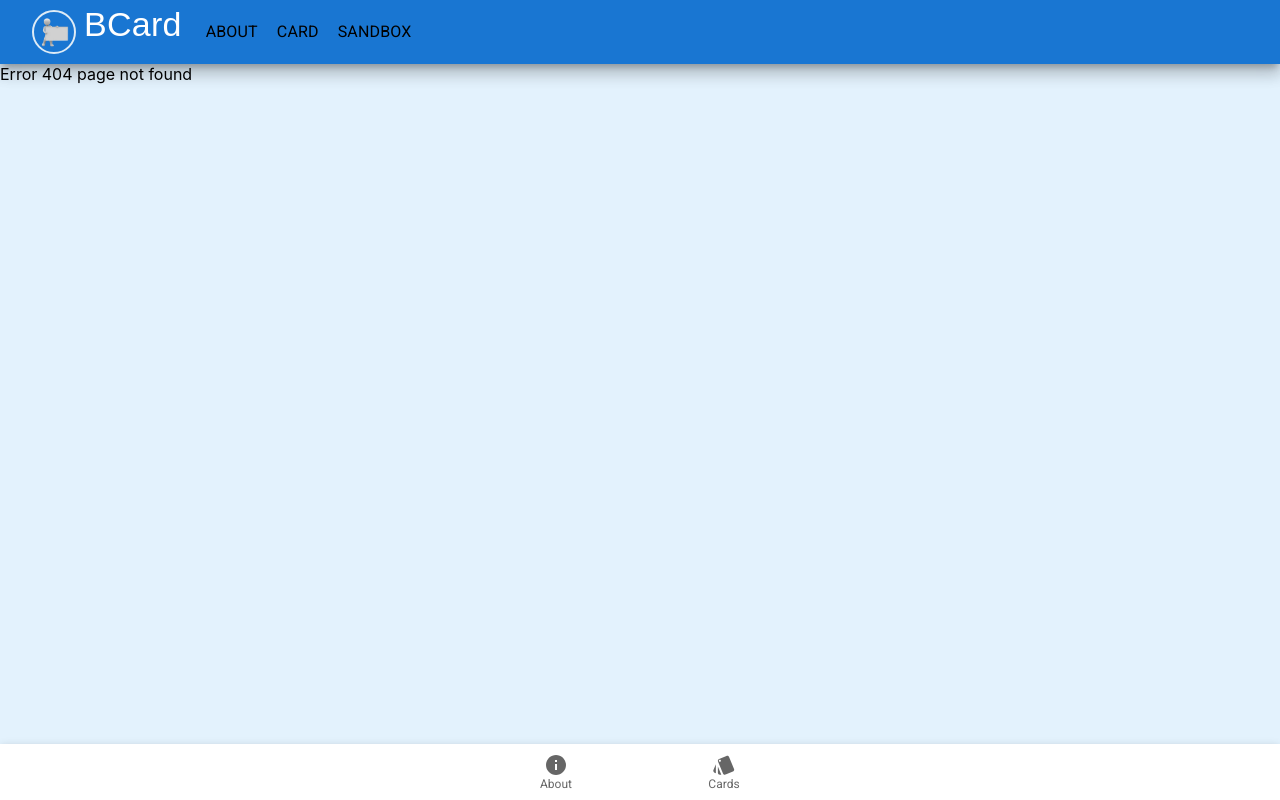
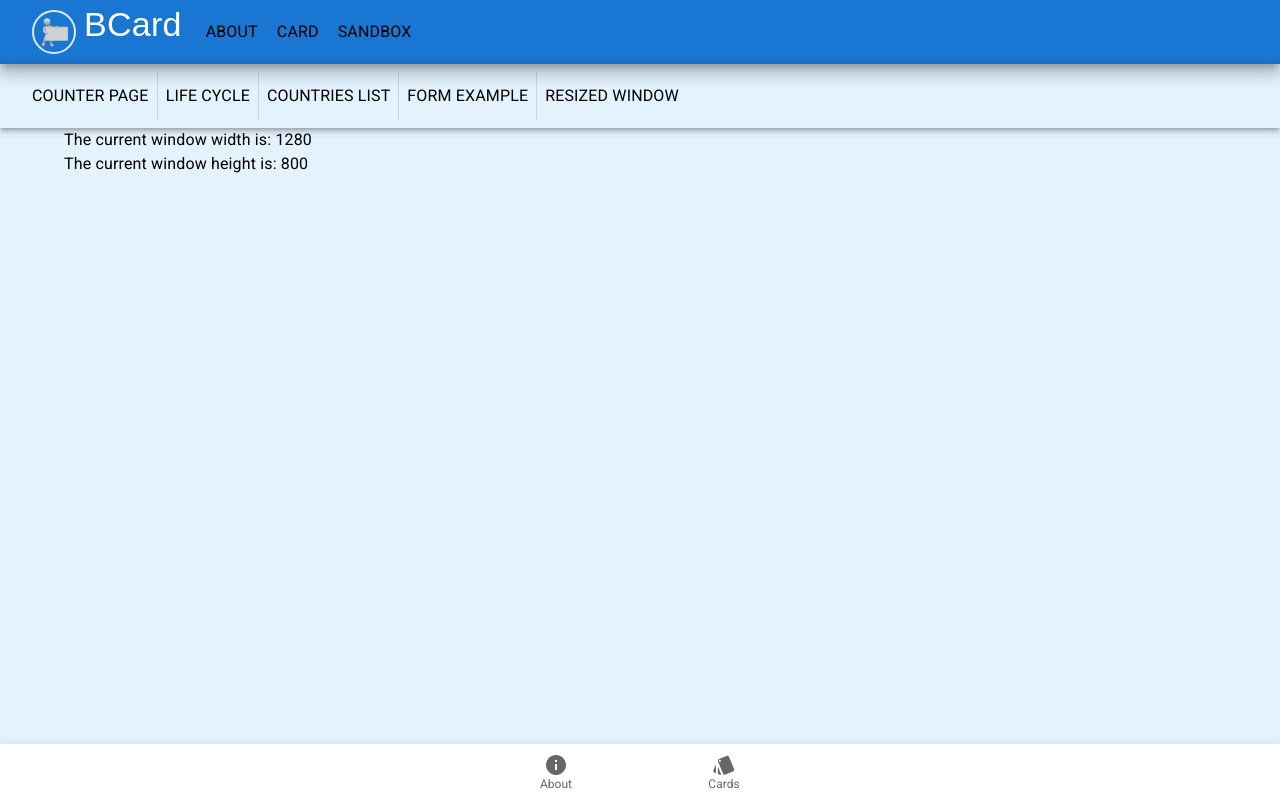
Before and after one commit to MIGELZO/cards-d100923er, a React (Create React App) app: page /sandbox/ResizedWindow in a window 1280 px wide. Before the commit this address had no page. Built offline with nearby package versions, Linux system fonts and the light colour scheme.

Commit message:
s.b 1.4 00:06

```diff
--- a/src/cards/pages/CardDetailPage.jsx
+++ b/src/cards/pages/CardDetailPage.jsx
@@ -1,35 +1,15 @@
 import { Container } from "@mui/material";
-import React, { useEffect, useState } from "react";
+import React from "react";
 import PageHeader from "../../components/PageHeader";
 import { useParams } from "react-router-dom";
-import axios from "axios";
 import OneCardData from "../components/card/OneCardData";
 import Spinner from "../../components/Spinner";
 import Error from "../../components/Error";
+import useCards from "../../hooks/useCards";
 
 export default function CardDetailPage() {
-  const [cardData, setCardData] = useState();
-  const [isLoading, setIsLoading] = useState(true);
-  const [error, setError] = useState();
   const { id } = useParams();
-
-  useEffect(() => {
-    const getCardDetails = async () => {
-      try {
-        setIsLoading(true);
-        const response = await axios.get(
-          `https://monkfish-app-z9uza.ondigitalocean.app/bcard2/cards/${id}`
-        );
-        const data = response.data;
-        setCardData(data);
-      } catch (err) {
-        setIsLoading(false);
-        setError(err.message);
-      }
-      setIsLoading(false);
-    };
-    getCardDetails();
-  }, [id]);
+  const { cardData, isLoading, error } = useCards(id);
 
   if (isLoading) return <Spinner />;
   if (error) return <Error errorMessage={error} />;
--- a/src/cards/pages/CardsPage.jsx
+++ b/src/cards/pages/CardsPage.jsx
@@ -1,40 +1,11 @@
-import React, { useEffect, useState } from "react";
+import React from "react";
 import PageHeader from "../../components/PageHeader";
-import axios from "axios";
 import CardsFeedBack from "../components/CardsFeedBack";
+import useCards from "../../hooks/useCards";
 
 export default function CardPage() {
-  const [cardsList, setCardsList] = useState([]);
-  const [isLoading, setIsLoading] = useState(true);
-  const [error, setError] = useState();
 
-  useEffect(() => {
-    const getAllCards = async () => {
-      try {
-        setError(null);
-        setIsLoading(true);
-        const response = await axios.get(
-          "https://monkfish-app-z9uza.ondigitalocean.app/bcard2/cards"
-        );
-        const data = response.data;
-        setCardsList(data);
-      } catch (err) {
-        setIsLoading(false);
-        setError(err.message);
-      }
-      setIsLoading(false);
-    };
-
-    getAllCards();
-  }, []);
-
-  const handleCardDelete = (id) => {
-    console.log("You deleted card No.", id);
-  };
-
-  const handleCardLike = (id) => {
-    console.log("You liked card No.", id);
-  };
+  const {isLoading, error, cardsList, handleCardDelete, handleCardLike} = useCards()
 
   return (
     <div>
--- /dev/null
+++ b/src/hooks/useCards.js
@@ -0,0 +1,64 @@
+import axios from "axios";
+import { useEffect, useState } from "react";
+
+export default function useCards(id) {
+  const [cardsList, setCardsList] = useState([]);
+  const [cardData, setCardData] = useState();
+  const [isLoading, setIsLoading] = useState(true);
+  const [error, setError] = useState();
+
+  useEffect(() => {
+    const getAllCards = async () => {
+      try {
+        setError(null);
+        setIsLoading(true);
+        const response = await axios.get(
+          "https://monkfish-app-z9uza.ondigitalocean.app/bcard2/cards"
+        );
+        const data = response.data;
+        setCardsList(data);
+      } catch (err) {
+        setIsLoading(false);
+        setError(err.message);
+      }
+      setIsLoading(false);
+    };
+
+    getAllCards();
+  }, []);
+
+//   useEffect(() => {
+//     const getCardDetails = async () => {
+//       try {
+//         setIsLoading(true);
+//         const response = await axios.get(
+//           `https://monkfish-app-z9uza.ondigitalocean.app/bcard2/cards/${id}`
+//         );
+//         const data = response.data;
+//         setCardData(data);
+//       } catch (err) {
+//         setIsLoading(false);
+//         setError(err.message);
+//       }
+//       setIsLoading(false);
+//     };
+//     getCardDetails();
+//   }, [id]);
+
+  const handleCardDelete = (id) => {
+    console.log("You deleted card No.", id);
+  };
+
+  const handleCardLike = (id) => {
+    console.log("You liked card No.", id);
+  };
+
+  return {
+    cardData,
+    isLoading,
+    error,
+    cardsList,
+    handleCardDelete,
+    handleCardLike,
+  };
+}
--- a/src/routs/Router.jsx
+++ b/src/routs/Router.jsx
@@ -10,6 +10,7 @@ import Counter from "../sandBox/Counter";
 import LifeCycle from "../sandBox/LifeCycle";
 import Countries from "../sandBox/countries/Countries";
 import FormExample from "../sandBox/FormExample";
+import ResizedWindow from "../sandBox/ResizedWindow";
 
 export default function Router() {
   return (
@@ -23,6 +24,7 @@ export default function Router() {
         <Route path="LifeCycle" element={<LifeCycle />} />
         <Route path="countries" element={<Countries />} />
         <Route path="form" element={<FormExample />} />
+        <Route path="ResizedWindow" element={<ResizedWindow />} />
       </Route>
       <Route path="*" element={<ErrorPage />} />
     </Routes>
--- /dev/null
+++ b/src/sandBox/ResizedWindow.jsx
@@ -0,0 +1,14 @@
+import React from "react";
+import useWindowResize from "./hooks/useWindowResize";
+import { Box, Typography } from "@mui/material";
+
+export default function ResizedWindow() {
+  const windowSize = useWindowResize();
+    console.log(windowSize);
+
+
+  return <Box>
+    <Typography>The current window width is: {windowSize.width}</Typography>
+    <Typography>The current window height is: {windowSize.height}</Typography>
+  </Box>;
+}
--- a/src/sandBox/SandBox.jsx
+++ b/src/sandBox/SandBox.jsx
@@ -1,4 +1,4 @@
-import { AppBar, Container, Toolbar } from "@mui/material";
+import { AppBar, Container, Divider, Toolbar } from "@mui/material";
 import React from "react";
 import NavItem from "../routs/components/NavItem";
 import { Outlet } from "react-router-dom";
@@ -9,13 +9,22 @@ export default function SendBox() {
       <AppBar position="sticky" color="transparent">
         <Toolbar>
           <NavItem to="counter" lable="Counter page" sx={{ color: "black" }} />
+          <Divider orientation="vertical" variant="middle" flexItem />
+          <NavItem to="LifeCycle" lable="Life Cycle" sx={{ color: "black" }} />
+          <Divider orientation="vertical" variant="middle" flexItem />
           <NavItem
-            to="LifeCycle"
-            lable="Life Cycle"
+            to="countries"
+            lable="Countries list"
             sx={{ color: "black" }}
           />
-          <NavItem to="countries" lable="Countries list" sx={{ color: "black" }} />
+          <Divider orientation="vertical" variant="middle" flexItem />
           <NavItem to="form" lable="form example" sx={{ color: "black" }} />
+          <Divider orientation="vertical" variant="middle" flexItem />
+          <NavItem
+            to="ReSizedWindow"
+            lable="Resized Window"
+            sx={{ color: "black" }}
+          />
         </Toolbar>
       </AppBar>
 
--- /dev/null
+++ b/src/sandBox/hooks/useWindowResize.js
@@ -0,0 +1,22 @@
+import { useEffect, useState } from "react";
+
+export default function useWindowResize() {
+  const [windowSize, setWindowSize] = useState({
+    width: window.innerWidth,
+    height: window.innerHeight,
+  });
+
+  useEffect(() => {
+    const handleWindowChange = () => {
+      setWindowSize({ width: window.innerWidth, height: window.innerHeight });
+    };
+
+    window.addEventListener("resize", handleWindowChange);
+
+    return () => {
+        window.removeEventListener("resize", handleWindowChange);
+      };
+}, []);
+
+ return windowSize;
+}
```
